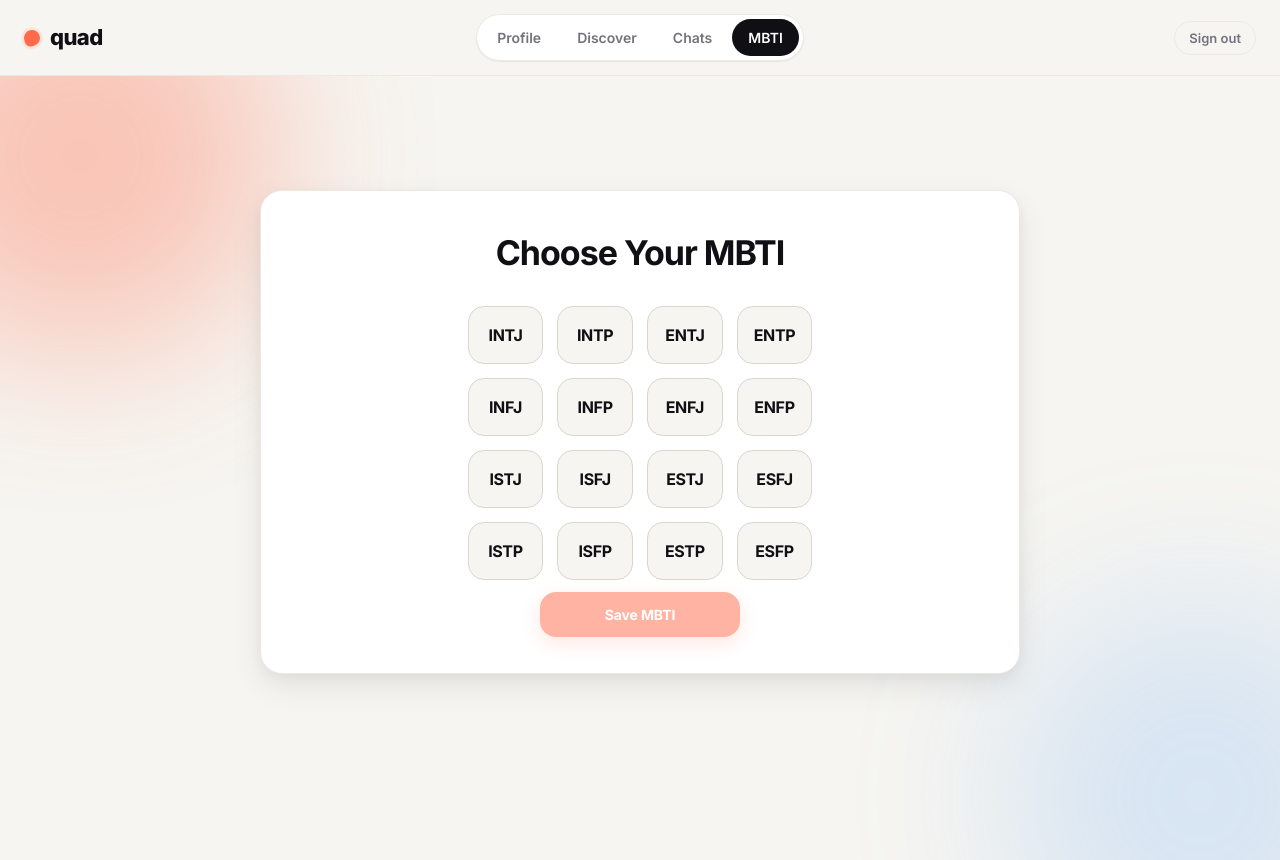
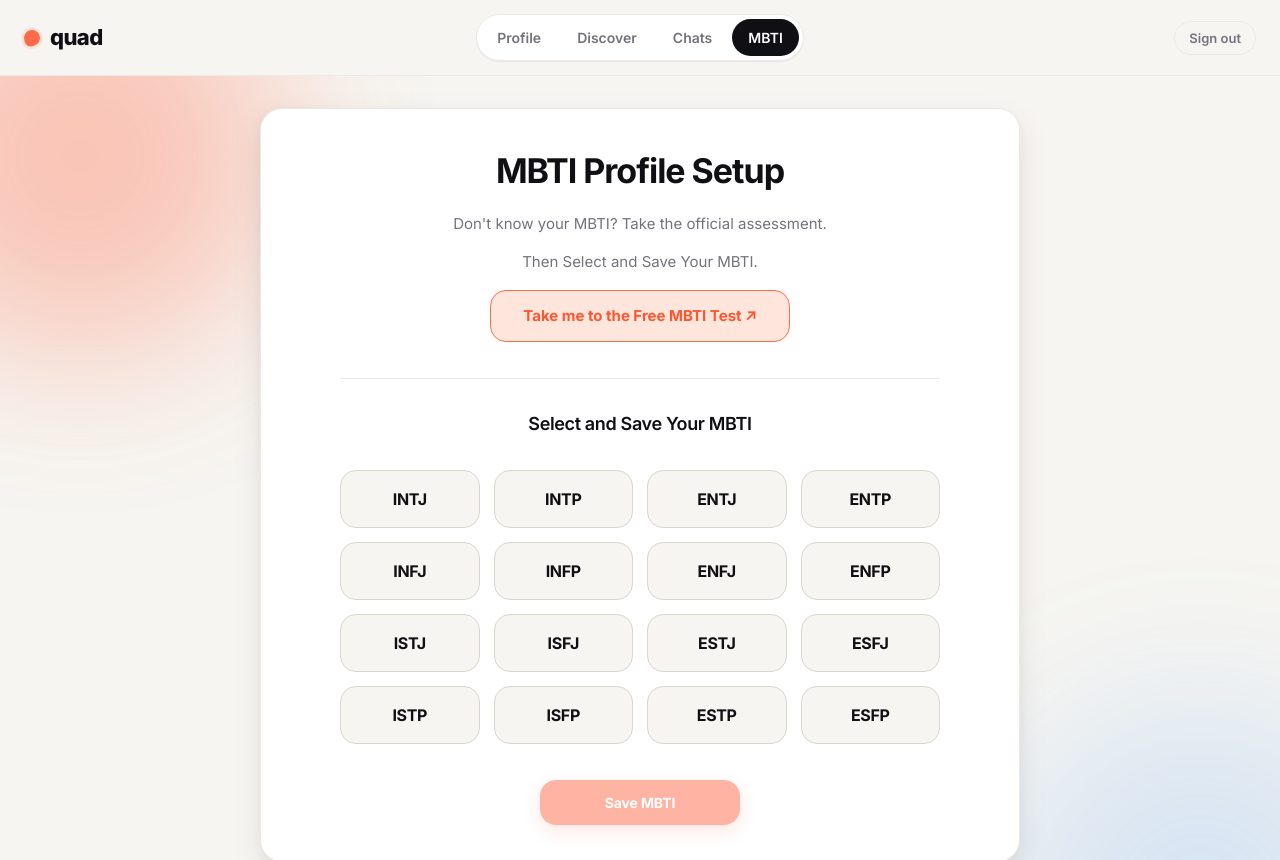
Before and after one commit to kozkoz2106/socialapp, a Next.js app in the folder frontend/: page /mbti in a window 1280 px wide. Shown: the top 860 px of the page. Built offline with nearby package versions, Linux system fonts and the light colour scheme; no server answers.

Commit message:
fix deploy error

```diff
--- a/frontend/src/app/mbti/page.js
+++ b/frontend/src/app/mbti/page.js
@@ -1,6 +1,6 @@
 "use client";
 
-import { useState } from "react";
+import { useState, Suspense } from "react";
 import { useSearchParams } from "next/navigation";
 import styles from "./page.module.css";
 import Navbar from "@/components/navbar";
@@ -13,21 +13,38 @@ const mbtiTypes = [
   "ISTP", "ISFP", "ESTP", "ESFP"
 ];
 
-export default function MbtiPage() {
+// Inner component to safely handle useSearchParams
+function MbtiFormContent() {
   const [selected, setSelected] = useState("");
   const searchParams = useSearchParams();
   const error = searchParams.get("error");
+  const testUrl = "https://www.16personalities.com/free-personality-test";
 
   return (
-    <>
-      <Navbar />
-      <div className={styles.page}>
     <div className={styles.card}>
-          <h1 className={styles.title}>Choose Your MBTI</h1>
+      <h1 className={styles.title}>MBTI Profile Setup</h1>
+      <div className={styles.testSection}>
+        <p className={styles.description}>
+          Don't know your MBTI? Take the official assessment.
+        </p>
+        <p className={styles.description}>
+           Then Select and Save Your MBTI.
+        </p>
+        <a
+          href={testUrl}
+          target="_blank"
+          rel="noopener noreferrer"
+          className={styles.externalLink}
+        >
+          Take me to the Free MBTI Test ↗
+        </a>
+      </div>
 
-          {/* Form wrapper pointing to your server action */}
+      <hr className={styles.divider} />
+
+      <h2 className={styles.subtitle}>Select and Save Your MBTI</h2>
+
       <form action={saveMbti} className={styles.form}>
-            {/* Hidden field containing selected personality data */}
         <input type="hidden" name="mbtiType" value={selected} />
 
         <div className={styles.grid}>
@@ -56,6 +73,18 @@ export default function MbtiPage() {
         </button>
       </form>
     </div>
+  );
+}
+
+
+export default function MbtiPage() {
+  return (
+    <>
+      <Navbar />
+      <div className={styles.page}>
+        <Suspense fallback={<div className={styles.loading}>Loading form...</div>}>
+          <MbtiFormContent />
+        </Suspense>
       </div>
     </>
   );
--- a/frontend/src/app/mbti/page.module.css
+++ b/frontend/src/app/mbti/page.module.css
@@ -1,5 +1,3 @@
-/* page.module.css */
-
 .page {
   min-height: 100dvh;
   display: grid;
@@ -9,7 +7,7 @@
   overflow: hidden;
 }
 
-/* Background Ambient Glows */
+
 .page::before,
 .page::after {
   content: "";
@@ -48,7 +46,6 @@
   border-radius: var(--radius-lg, 16px);
   box-shadow: var(--shadow-lg, 0 10px 25px rgba(0, 0, 0, 0.05));
 
-  /* Centers all elements inside the card vertically */
   display: flex;
   flex-direction: column;
   align-items: center;
@@ -65,20 +62,67 @@
   color: var(--ink, #111827);
 }
 
-.subtitle {
+
+.testSection {
+  display: flex;
+  flex-direction: column;
+  align-items: center;
+  gap: 16px;
+  width: 100%;
+}
+
+.description {
   margin: 0;
   color: var(--muted, #6b7280);
   font-size: 15px;
-  max-width: 480px; /* Keeps text layout balanced */
+  max-width: 520px;
+  line-height: 1.5;
 }
 
-/* Centered Grid Columns */
+.externalLink {
+  display: inline-block;
+  padding: 14px 32px;
+  border-radius: var(--radius, 8px);
+  background: var(--primary-soft, #fff5f2);
+  border: 1px solid var(--primary, #ff6b4a);
+  color: var(--primary-hover, #e05638);
+  font-size: 15px;
+  font-weight: 700;
+  text-decoration: none;
+  transition: 0.18s var(--ease, ease);
+}
+
+.externalLink:hover {
+  background: var(--primary, #ff6b4a);
+  color: white;
+  transform: translateY(-2px);
+  box-shadow: 0 6px 18px rgba(255, 107, 74, 0.2);
+}
+
+.divider {
+  width: 100%;
+  max-width: 600px;
+  border: 0;
+  height: 1px;
+  background: var(--border, #e5e7eb);
+  margin: 12px 0;
+}
+
+.subtitle {
+  margin: 0;
+  color: var(--ink, #111827);
+  font-size: 18px;
+  font-weight: 600;
+  letter-spacing: -0.02em;
+}
+
+
 .grid {
   display: grid;
-  grid-template-columns: repeat(4, 1fr); /* 4 balanced columns */
+  grid-template-columns: repeat(4, 1fr);
   gap: 14px;
   width: 100%;
-  max-width: 600px; /* Prevents buttons from stretching too wide */
+  max-width: 600px;
   margin: 12px 0;
 }
 
@@ -142,7 +186,19 @@
   cursor: not-allowed;
 }
 
-/* Mobile Screen Breakpoint Layouts */
+
+.loading {
+  font-size: 16px;
+  font-weight: 600;
+  color: var(--muted, #6b7280);
+  animation: pulse 1.5s infinite ease-in-out;
+}
+
+@keyframes pulse {
+  0%, 100% { opacity: 0.6; }
+  50% { opacity: 1; }
+}
+
 @media (max-width: 600px) {
   .card {
     padding: 24px;
@@ -156,7 +212,22 @@
     grid-template-columns: repeat(2, 1fr); /* 2 clean columns on mobile */
   }
 
-  .saveButton {
+  .saveButton,
+  .externalLink {
     width: 100%;
   }
 }
+
+.form {
+  width: 100%;
+  display: flex;
+  flex-direction: column;
+  align-items: center;
+  gap: 24px;
+}
+.errorText {
+  color: #ef4444; /* Standard red error color */
+  font-size: 14px;
+  margin: 0;
+  font-weight: 500;
+}
```
Lines whose indentation alone changed are shown as unchanged.
